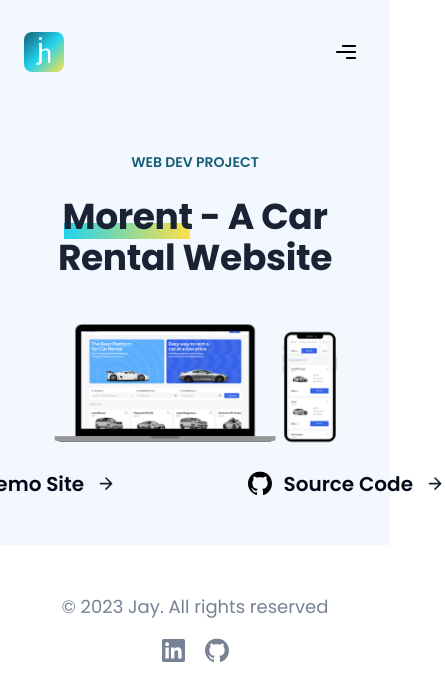
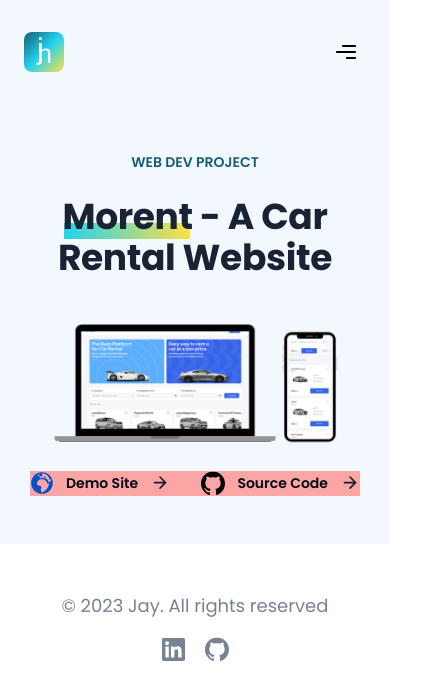
Before and after one commit to jayhogan-dev/portfolio, a Next.js app: page /case-studies/morent in a window 390 px wide. Shown: the top 700 px of the page, 445 px wide, since content can reach past the window. Built offline with nearby package versions, Linux system fonts and the light colour scheme.

Commit message:
demo site text altered

```diff
--- a/components/CaseDetailsHeader.tsx
+++ b/components/CaseDetailsHeader.tsx
@@ -30,7 +30,7 @@ const CaseDetailsHeader = () => {
             />
           </div>
         </div>
-        <div className="flex flex-row justify-between w-[500px]">
+        <div className="flex flex-row justify-between bg-red-300 w-[330px] sm:w-[500px]">
           <div className="flex items-center gap-3">
             <Image
               src="/web-icons/earth.svg"
@@ -40,7 +40,7 @@ const CaseDetailsHeader = () => {
             />
             <Link
               href="https://cohort5-dynamic-duo-car-rent.vercel.app/"
-              className="text-paragraph-bold"
+              className="text-small-bold md:text-paragraph-bold"
             >
               Demo Site
             </Link>
@@ -60,7 +60,7 @@ const CaseDetailsHeader = () => {
             />
             <Link
               href="https://github.com/JavaScript-Mastery-PRO/Cohort5_DynamicDuo_CarRent"
-              className="text-paragraph-bold"
+              className="text-small-bold md:text-paragraph-bold"
             >
               Source Code
             </Link>
```
